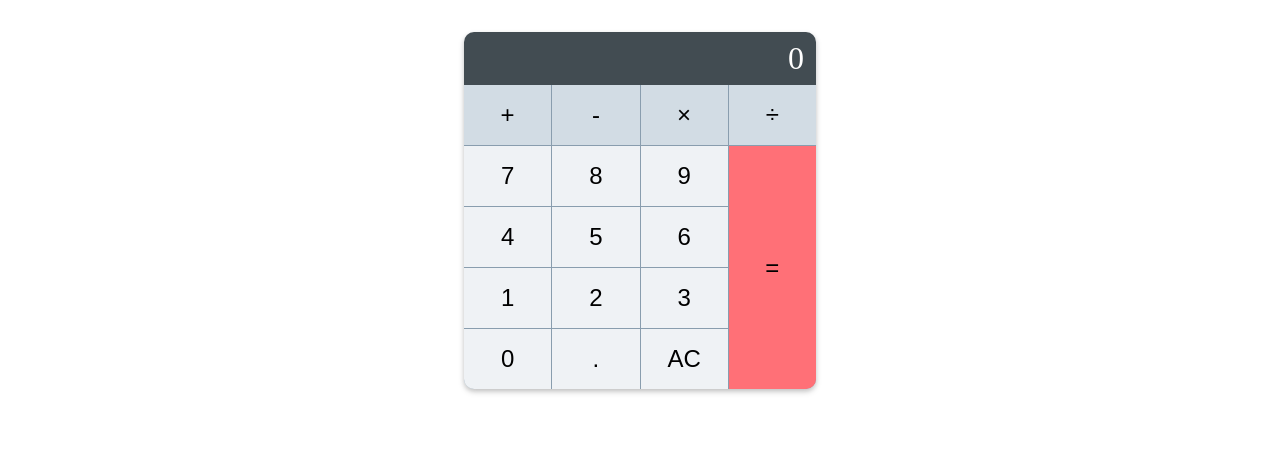
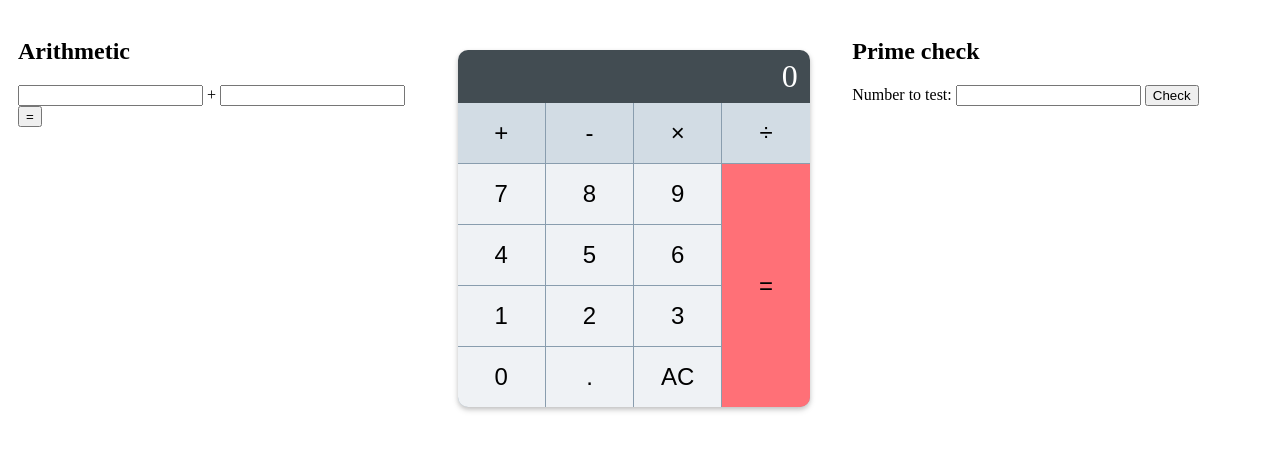
Before and after one commit to Rohith-Manjunatha/numbers-app, a plain HTML site: page index.html in a window 1280 px wide. Drawn offline with Linux system fonts and the light colour scheme.

Commit message:
adding primes

```diff
--- a/index.html
+++ b/index.html
@@ -5,8 +5,34 @@
     <meta name="viewport" content="width=device-width, initial-scale=1.0">
     <title>Calculator</title>
     <link rel="stylesheet" href="index.css">
+    <style>
+        .column {
+           float: left;
+           width: 33%;
+           padding: 10px;
+           box-sizing: border-box;
+
+        }
+        .row::after {
+           content: "";
+           clear: both;
+           display: table;
+        }
+    </style>
 </head>
 <body>
+    <div class="row">
+        <div class="column">
+            <section>
+             <h2>Arithmetic</h2>
+             <input id="operand1"/>
+             <label>+</label>
+             <input id="operand2"/>
+             <button onclick="add()">=</button>
+             <label id="sum"></label>
+         </section>
+         </div>
+        <div class="column">
             <div class="calculator">
                 <div id="calculator-output" class="calculator__output">0</div>
                 <div class="calculator__keys">
@@ -29,7 +55,17 @@
                     <button class="calculator__key calculator__key--enter" onclick="calculate()">=</button>
                 </div>
             </div>
-
+        </div>
+        <div class="column">
+            <section>
+                <h2>Prime check</h2>
+                <label>Number to test:</label>
+                <input id="numberToTest"/>
+                <button onclick="isPrime()">Check</button>
+                <label id="primeCheckResult"></label>
+            </section>
+        </div>
+    </div>
     <script>
         let display = document.getElementById("calculator-output");
 
@@ -62,6 +98,24 @@
                 display.textContent = "Error";
             }
         }
+
+        async function add() {
+            const operand1Input = document.getElementById("operand1");
+            const operand2Input = document.getElementById("operand2");
+            let n = operand1Input.value;
+            let m = operand2Input.value;
+            const response = await fetch("https://arithmetic-service-rohith-manjunatha.onrender.com/add/" + n + "/" + m);
+            const sum = await response.json();
+            document.getElementById("sum").innerText = sum;
+        }
+
+        async function isPrime() {
+            const numberToTest = document.getElementById("numberToTest");
+            let n = numberToTest.value;
+            const response = await fetch("https://primes-service-romanju.onrender.com/primes/" + n);
+            const result = await response.json();
+            document.getElementById("primeCheckResult").innerText = result;
+        }
     </script>
 </body>
 </html>
```
Lines whose indentation alone changed are shown as unchanged.
